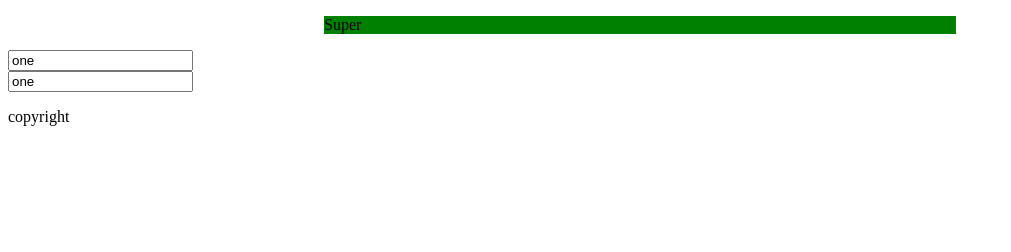
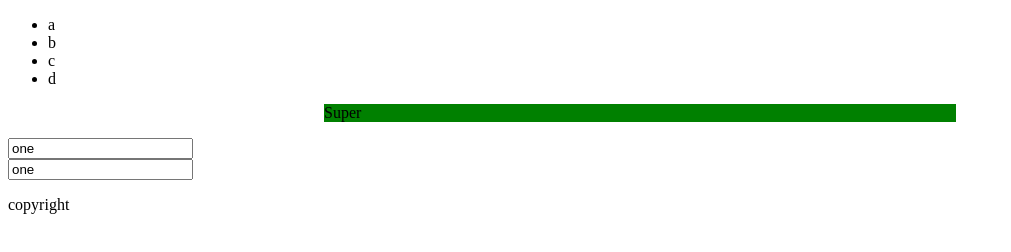
Before and after one commit to gregoire-bessagnet/quete_gitWorkflow, a plain HTML site: page index.html in a window 1280 px wide. Shown: the whole page, without its empty margins (0-1011 px from the left). Drawn offline with Linux system fonts and the light colour scheme; files that its build step writes are made by us from their sources.

Commit message:
add header and nav

```diff
--- a/index.html
+++ b/index.html
@@ -7,6 +7,16 @@
         <link href="css/style.css" rel="stylesheet">
     </head>
     <body>
+        <header>
+            <nav>
+                <ul>
+                    <li>a</li>
+                    <li>b</li>
+                    <li>c</li>
+                    <li>d</li>
+                </ul>
+            </nav>
+        </header>
     <div class="monDiv">
         <p>Super</p>
     </div>
```
